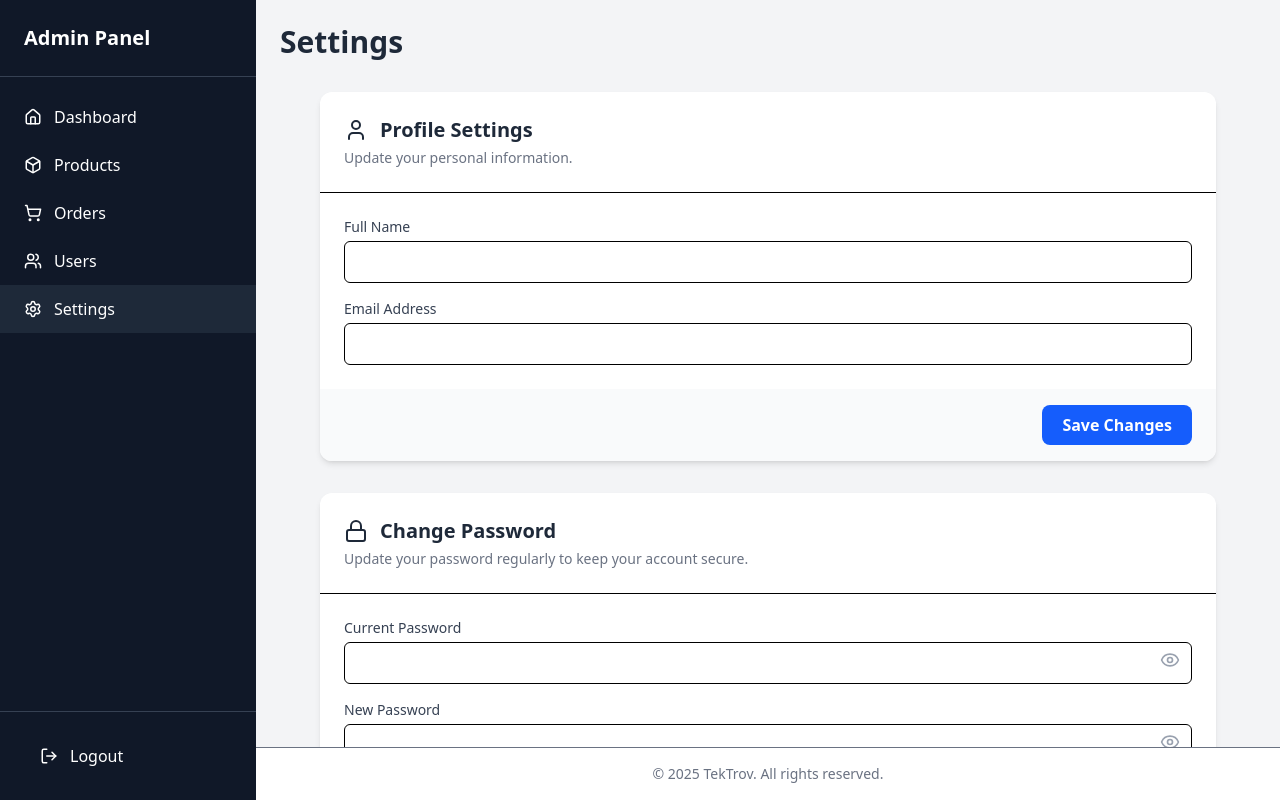
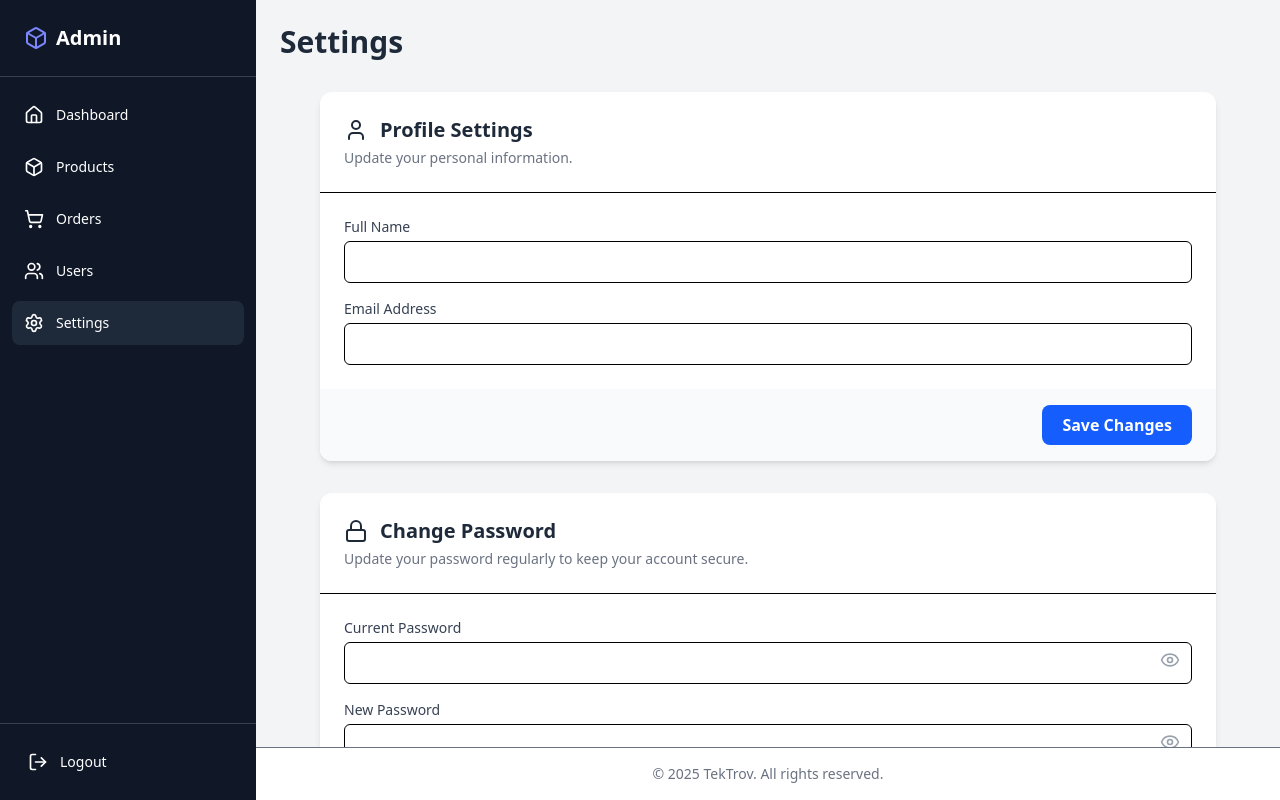
Before and after one commit to ShahilVK/e-commerce, a React (Vite) app in the folder project/: page /adminsettings in a window 1280 px wide. Built offline with nearby package versions, Linux system fonts and the light colour scheme; no server answers; sample sign-in values are in the browser's storage.

Commit message:
update-adminsettings

```diff
--- a/project/src/Admin/AdminSettings.jsx
+++ b/project/src/Admin/AdminSettings.jsx
@@ -1,10 +1,12 @@
+
+
 import React, { useEffect, useState } from "react";
 import toast, { Toaster } from "react-hot-toast";
-import { BrowserRouter as Router, Link, useLocation, useNavigate } from "react-router-dom";
+import { Link, useLocation, useNavigate } from "react-router-dom";
 import axios from 'axios';
 import {
     Home, Box, ShoppingCart, Users, Settings, LogOut,
-    User, Bell, Sun, Moon, Lock, Eye, EyeOff
+    User, Sun, Lock, Eye, EyeOff
 } from "lucide-react";
 
 // --- Self-contained API and Helper Components ---
@@ -19,15 +21,15 @@ const Footer = () => (
     </footer>
 );
 
-const Sidebar = () => {
+const Sidebar = ({ isCollapsed, onMouseEnter, onMouseLeave }) => {
     const location = useLocation();
     const navigate = useNavigate();
     const menuItems = [
-      { name: "Dashboard", icon: <Home size={18} />, path: "/dashboard" },
-      { name: "Products", icon: <Box size={18} />, path: "/adminproducts" },
-      { name: "Orders", icon: <ShoppingCart size={18} />, path: "/adminorders" },
-      { name: "Users", icon: <Users size={18} />, path: "/adminusers" },
-      { name: "Settings", icon: <Settings size={18} />, path: "/adminsettings" },
+      { name: "Dashboard", icon: <Home size={20} />, path: "/dashboard" },
+      { name: "Products", icon: <Box size={20} />, path: "/adminproducts" },
+      { name: "Orders", icon: <ShoppingCart size={20} />, path: "/adminorders" },
+      { name: "Users", icon: <Users size={20} />, path: "/adminusers" },
+      { name: "Settings", icon: <Settings size={20} />, path: "/adminsettings" },
     ];
     const handleLogout = () => {
       localStorage.removeItem("user");
@@ -35,19 +37,32 @@ const Sidebar = () => {
       toast.success("Logged out successfully.");
     };
     return (
-      <div className="w-64 h-screen bg-gray-900 text-white flex flex-col flex-shrink-0 sticky top-0">
-        <div className="p-6 text-xl font-bold border-b border-gray-700">Admin Panel</div>
-        <nav className="flex-1 mt-4">
+        <div
+            className={`bg-gray-900 text-white flex flex-col flex-shrink-0 transition-all duration-300 ease-in-out ${isCollapsed ? 'w-20' : 'w-64'}`}
+            onMouseEnter={onMouseEnter}
+            onMouseLeave={onMouseLeave}
+        >
+            <div className={`p-6 text-xl font-bold border-b border-gray-700 flex items-center gap-2 ${isCollapsed ? 'justify-center' : ''}`}>
+                <Box className="text-indigo-400" />
+                {!isCollapsed && <span>Admin</span>}
+            </div>
+            <nav className="flex-1 mt-4 space-y-2">
               {menuItems.map((item) => (
-            <Link key={item.name} to={item.path} className={`flex items-center px-6 py-3 transition-colors ${location.pathname.includes(item.path) ? "bg-gray-800" : "hover:bg-gray-800"}`}>
-              <span className="mr-3">{item.icon}</span>
-              <span>{item.name}</span>
+                <Link
+                    key={item.name}
+                    to={item.path}
+                    className={`flex items-center py-3 transition-colors mx-3 px-3 rounded-lg ${isCollapsed ? 'justify-center' : ''} ${location.pathname.startsWith(item.path) ? "bg-gray-800" : "hover:bg-gray-700/50"}`}
+                    title={item.name}
+                >
+                  <span className={!isCollapsed ? 'mr-3' : ''}>{item.icon}</span>
+                  {!isCollapsed && <span className="text-sm font-medium">{item.name}</span>}
                 </Link>
               ))}
             </nav>
-        <div className="p-6 border-t border-gray-700">
-          <button onClick={handleLogout} className="flex items-center w-full text-left hover:bg-gray-800 px-4 py-2 rounded">
-            <LogOut size={18} className="mr-3" /> Logout
+            <div className="p-4 border-t border-gray-700">
+              <button onClick={handleLogout} className={`flex items-center w-full text-left hover:bg-gray-800 p-3 rounded-lg transition-colors ${isCollapsed ? 'justify-center' : ''}`} title="Logout">
+                <LogOut size={20} className={!isCollapsed ? 'mr-3' : ''} />
+                {!isCollapsed && <span className="text-sm font-medium">Logout</span>}
               </button>
             </div>
       </div>
@@ -62,6 +77,7 @@ const Sidebar = () => {
   const [passwordData, setPasswordData] = useState({ current: '', new: '', confirm: '' });
   const [showCurrentPass, setShowCurrentPass] = useState(false);
   const [showNewPass, setShowNewPass] = useState(false);
+  const [isSidebarCollapsed, setIsSidebarCollapsed] = useState(true);
 
   // Appearance State
   const [darkMode, setDarkMode] = useState(() => localStorage.getItem('theme') === 'dark');
@@ -132,7 +148,11 @@ const Sidebar = () => {
   return (
     <div className="flex h-screen bg-gray-100 dark:bg-gray-900">
       <Toaster position="top-right" />
-      <Sidebar />
+      <Sidebar
+          isCollapsed={isSidebarCollapsed}
+          onMouseEnter={() => setIsSidebarCollapsed(false)}
+          onMouseLeave={() => setIsSidebarCollapsed(true)}
+      />
 
       <div className="flex-1 flex flex-col overflow-hidden">
         <main className="flex-1 overflow-x-hidden overflow-y-auto p-6">
@@ -217,11 +237,4 @@ const Sidebar = () => {
   );
 }
 
-// This wrapper is provided so the component can be rendered in isolation.
-const App = () => (
-    <Router>
-        <AdminSettings />
-    </Router>
-);
-
-export default App;
+export default AdminSettings;
```
Lines whose indentation alone changed are shown as unchanged.
